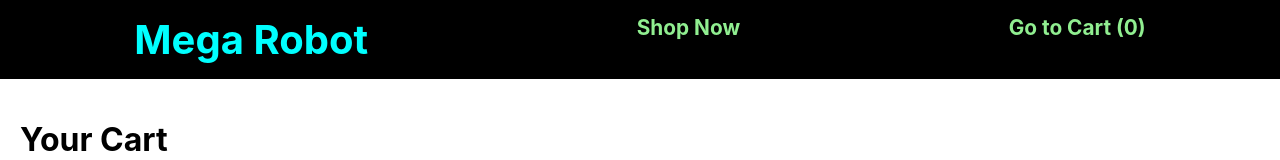
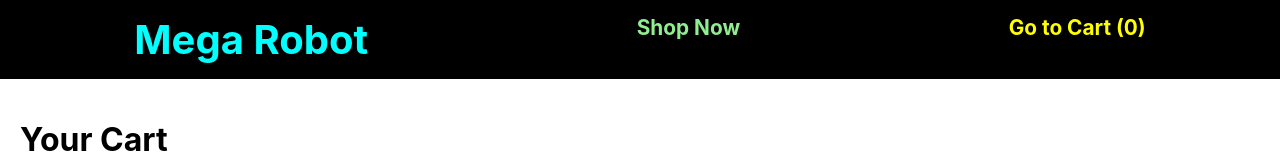
Before and after one commit to SonDo580/shopping-cart, a React (Create React App) app: page /shopping-cart/cart in a window 1280 px wide. Shown: the top 160 px of the page. Built offline with nearby package versions, Linux system fonts and the light colour scheme; no server answers; what miragejs would draw is missing.

Commit message:
Use NavLink

```diff
--- a/src/components/NavBar/index.js
+++ b/src/components/NavBar/index.js
@@ -1,5 +1,5 @@
 import { useSelector } from "react-redux";
-import { Link } from "react-router-dom";
+import { NavLink } from "react-router-dom";
 import { quantitySelector } from "../../redux/selectors";
 import "./NavBar.css";
 
@@ -8,11 +8,11 @@ export default function NavBar() {
 
   return (
     <nav>
-      <Link className="logo" to="/">
+      <NavLink className="logo" to="/">
         Mega Robot
-      </Link>
-      <Link to="/catalog">Shop Now</Link>
-      <Link to="/cart">Go to Cart ({quantity})</Link>
+      </NavLink>
+      <NavLink to="/catalog">Shop Now</NavLink>
+      <NavLink to="/cart">Go to Cart ({quantity})</NavLink>
     </nav>
   );
 }
```
